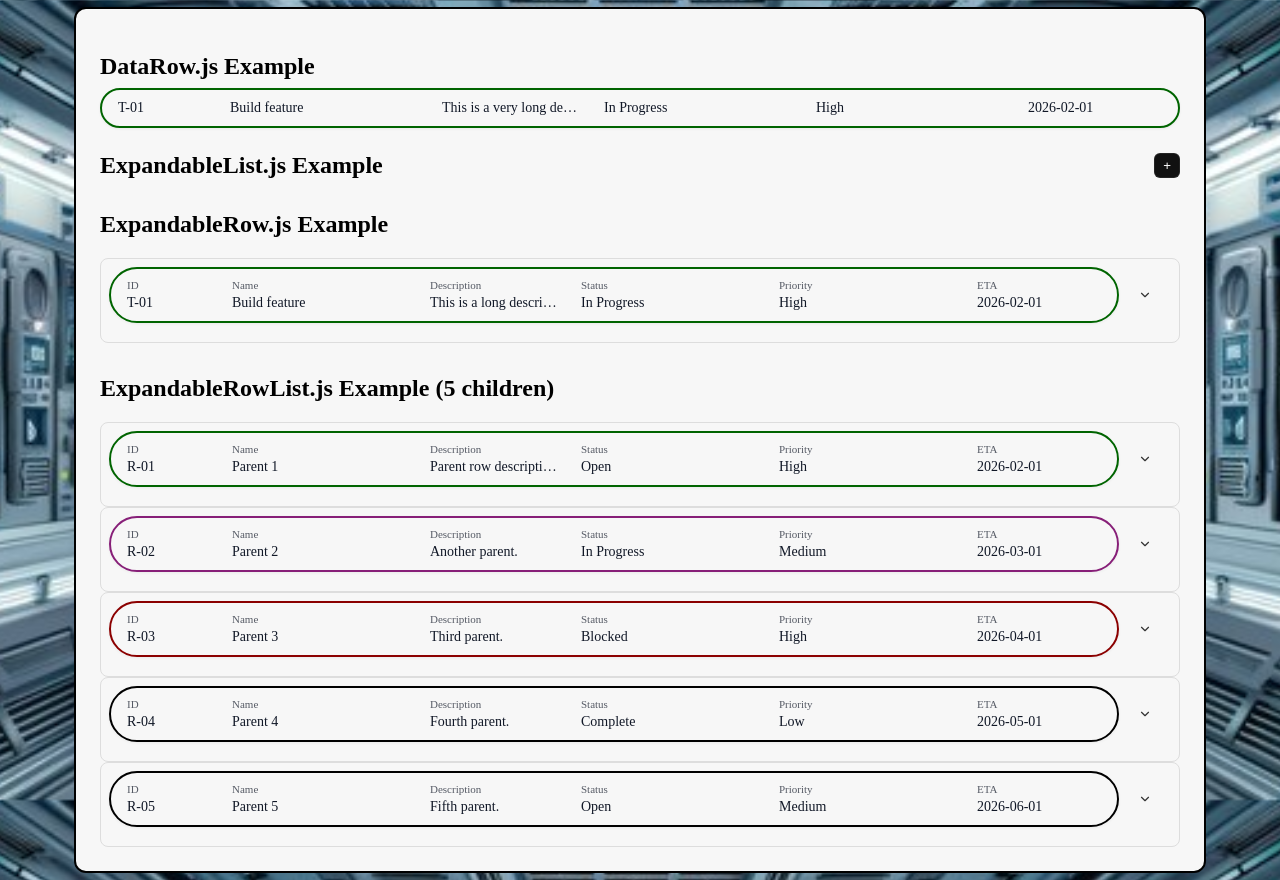
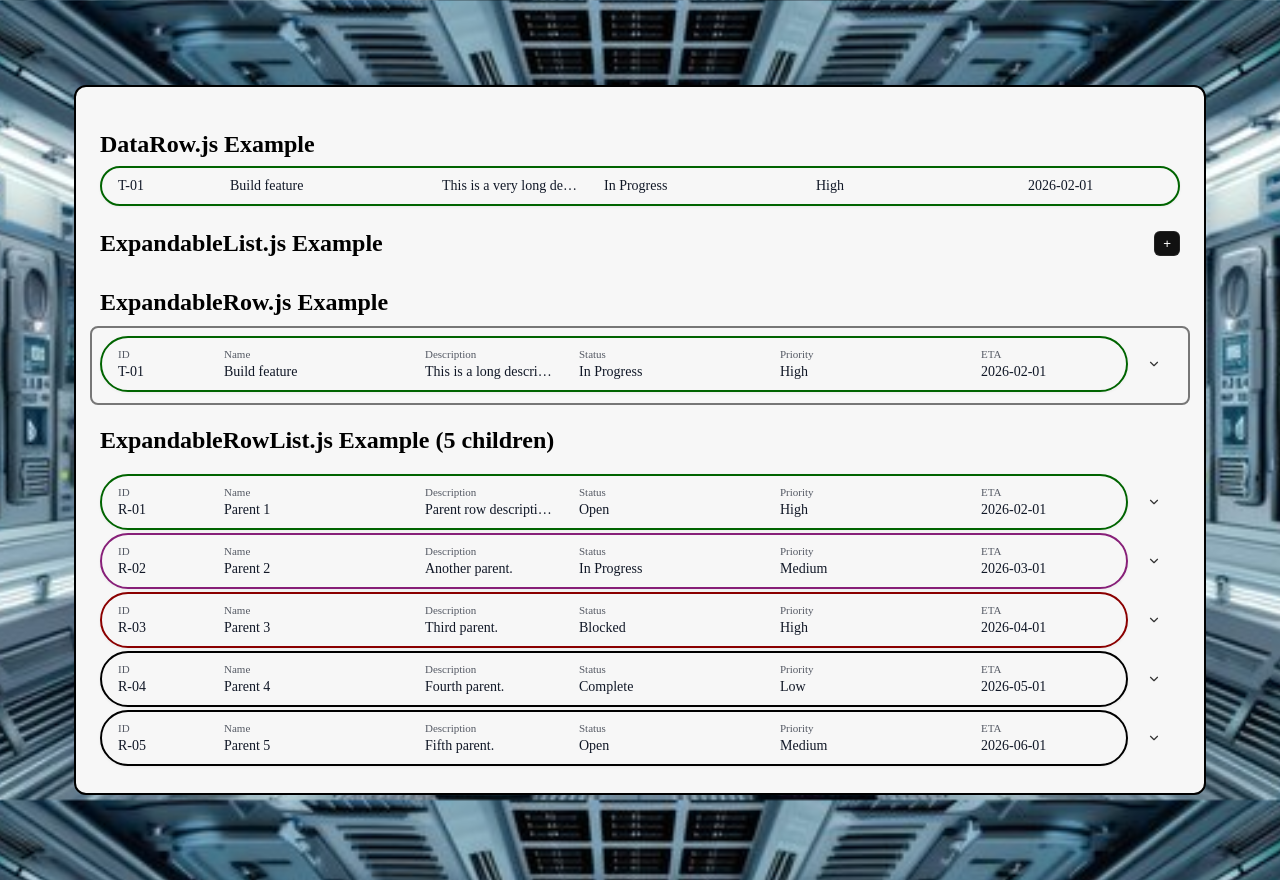
Before and after one commit to cshinnimin/mission-control, a plain HTML site: page index.html in a window 1280 px wide. Drawn offline with Linux system fonts and the light colour scheme.

Commit message:
update spacing in expandable row list

```diff
--- a/src/components/presentational/expandable-row-list/ExpandableRowList.js
+++ b/src/components/presentational/expandable-row-list/ExpandableRowList.js
@@ -60,8 +60,10 @@
 
     const style = this._css ? `<style>${this._css}</style>` : '';
     const content = rows.map((r) => {
+      // Ensure each child expandable-row gets a transparent border by default
+      const payload = Object.assign({}, r || {}, { options: Object.assign({}, (r && r.options) || {}, { 'border-color': 'transparent' }) });
       // stringify each child payload safely for embedding in attribute
-      const json = JSON.stringify(r).replace(/</g, '\u003c');
+      const json = JSON.stringify(payload).replace(/</g, '\u003c');
       return `<expandable-row data='${json}'></expandable-row>`;
     }).join('\n');
 
--- a/src/components/presentational/expandable-row-list/expandable-row-list.css
+++ b/src/components/presentational/expandable-row-list/expandable-row-list.css
@@ -11,6 +11,6 @@
 expandable-row,
 .expandable-row-list > expandable-row {
   display: block;
-  margin: 0;
+  margin: -10px;
   padding: 0;
 }
--- a/src/components/presentational/expandable-row/ExpandableRow.js
+++ b/src/components/presentational/expandable-row/ExpandableRow.js
@@ -7,6 +7,9 @@
  * Expects `data` JSON with two top-level keys: `data-row` and `expandable-list`.
  * - `data-row`: object compatible with the existing `data-row` component
  * - `expandable-list`: object compatible with `expandable-list` component
+ * - `options`: (optional) object
+ *   - `border-color`: string (default: medium gray `#777`) - CSS color used for the
+ *     rounded container border around the row
  *
  * Layout:
  * - Rounded box (`.container`) with a top row containing the `data-row`
@@ -65,12 +68,15 @@
 
     const dataRow = parsed['data-row'] || {};
     const listData = parsed['expandable-list'] || {};
+    // options: allow configuring border color (default to medium gray)
+    const options = parsed.options || {};
+    const borderColor = options['border-color'] || '#777';
 
     // Compose inner HTML - include css + structure
     const style = this._css ? `<style>${this._css}</style>` : `<style>:host{display:block}</style>`;
     this.shadowRoot.innerHTML = `
       ${style}
-      <div class="container">
+      <div class="container" style="border: 2px solid ${this._escapeHtml(borderColor)};">
         <div class="top">
           <div class="main">
             <data-row data='${this._escapeHtml(JSON.stringify(dataRow))}'></data-row>
--- a/src/components/presentational/expandable-row/expandable-row.css
+++ b/src/components/presentational/expandable-row/expandable-row.css
@@ -50,5 +50,4 @@
 .list {
 	overflow: hidden;
 	transition: max-height .28s ease;
-	padding-top: 8px;
 }
```
Also changed, not shown: assets/fonts/orbitron.ttf (added).
